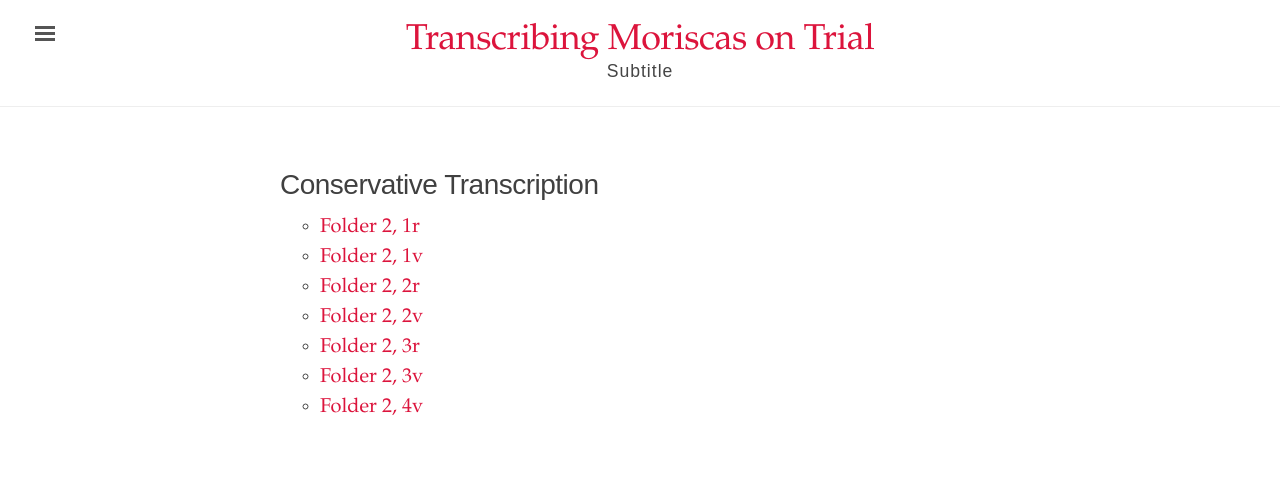
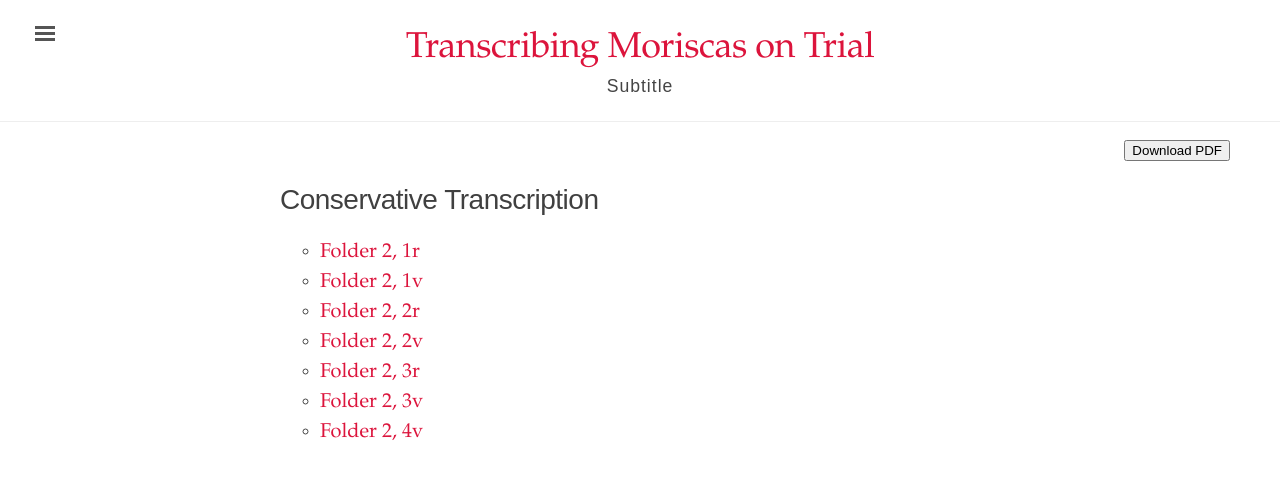
Before and after one commit to digbmc/moriscos-daimel, a Jekyll site: the page built from conservative_transcription.md, in a window 1280 px wide. Shown: the top 479 px of the page. Built offline with Jekyll 4.4.1, drawn with Linux system fonts in a browser that asks for light colours.

Commit message:
Added download button (NOT LINKED TO A FILE YET).

```diff
--- a/_sass/_ed.scss
+++ b/_sass/_ed.scss
@@ -255,6 +255,10 @@ tbody tr:nth-child(odd) th {
     margin-top: 2px;
     margin-right: 15%;
     margin-left: 15%;
+  }
+  /*Fixes title in small window so it doesn't overlap*/
+  .masthead-title a {
+    line-height: 1.2em;
   }
 }
 
@@ -817,7 +821,7 @@ li.prose-indent {
 
 div.editions {
   display: flex;
-  justify-content: space-between;
+  justify-content: space-around;
 }
 div.editions a {
   display: block;
@@ -829,9 +833,12 @@ div.editions a {
   display: flex;
   justify-content: center;
   align-items: center;
-
+  /*
   height: 15em;
   width: 15em;
+  */
+  height: 250px;
+  width: 250px;
   background-color: yellow;
 }
 .box span {
@@ -847,3 +854,10 @@ div.editions a {
   font-size: 15px;
   margin-top: 2em;
 }
+
+.download_bt {
+  position: absolute;
+  top: 135px;
+  right: 50px;
+
+}
--- a/conservative_transcription.md
+++ b/conservative_transcription.md
@@ -3,6 +3,9 @@ layout: page
 title: Conservative Transcription
 hide_in_nav: true
 ---
+
+<a class="download_bt" download=""><button type="button">Download PDF</button></a>
+
 <div class="toc">
   <!--<h2>sample texts</h2>-->
   <ul class="texts">
```
